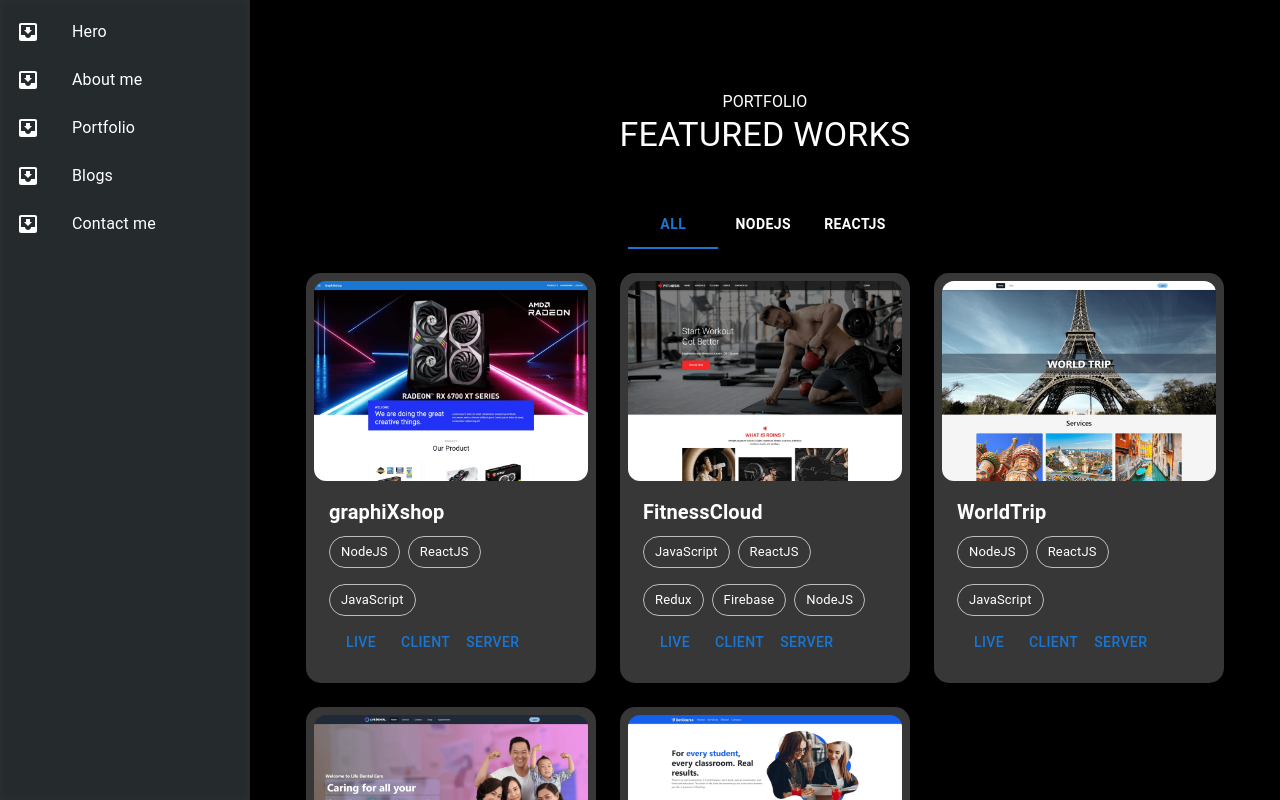
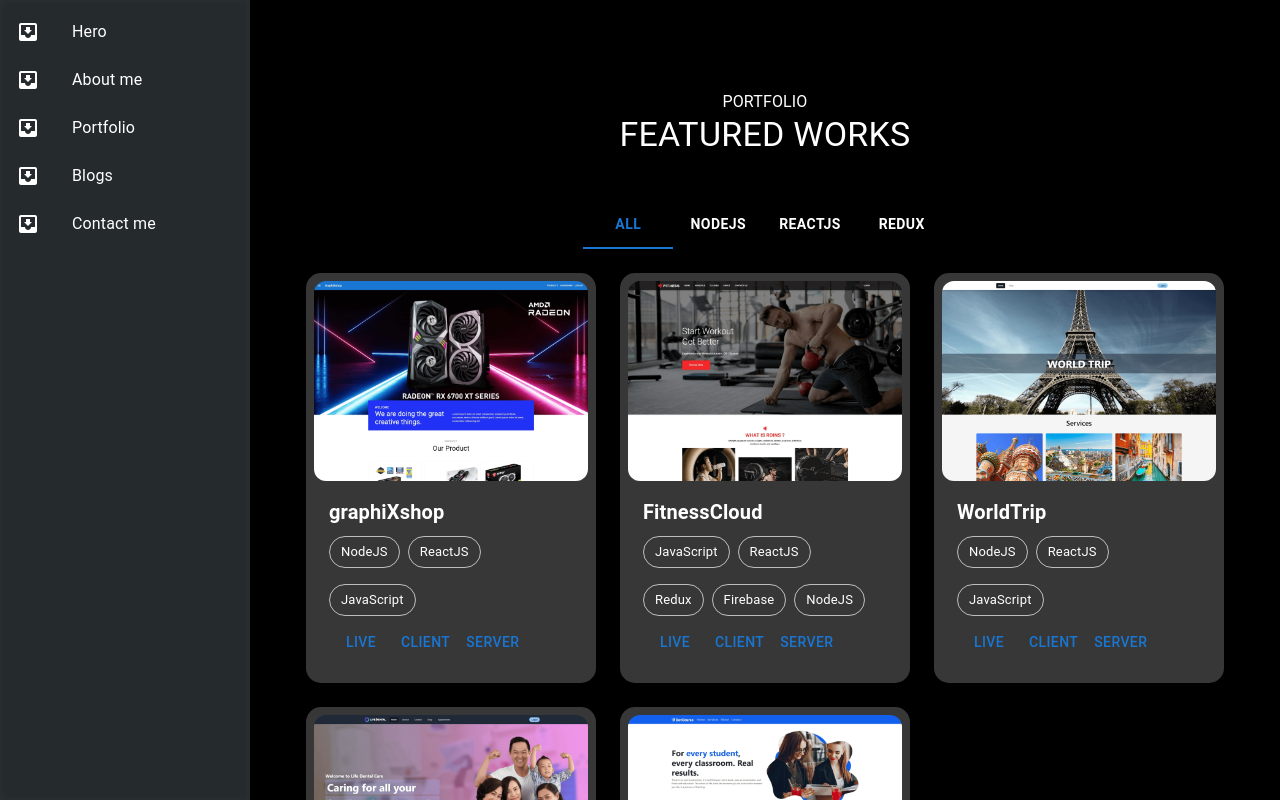
Before and after one commit to mdibuhossain/Portfolio_main, a React (Create React App) app: page /portfolio in a window 1280 px wide. Shown: the top 800 px of the page. Built offline with nearby package versions, Linux system fonts and the light colour scheme.

Commit message:
redux category added

```diff
--- a/src/Pages/Portfolio.js
+++ b/src/Pages/Portfolio.js
@@ -30,7 +30,7 @@ const Portfolio = () => {
     console.log(finalProducts);
     return (
         <Box id="portfolio" className="container" sx={{ pt: { lg: 5, xs: 7 }, px: { lg: 7, xs: 4 } }}>
-            <PageTitle title="Portfolio"/>
+            <PageTitle title="Portfolio" />
             <Title
                 title="FEATURED WORKS"
                 subtitle="PORTFOLIO"
@@ -40,6 +40,7 @@ const Portfolio = () => {
                     <Tab name="JavaScript" label="All" sx={{ color: 'white', fontWeight: '600' }} />
                     <Tab name="NodeJS" label="NodeJS" sx={{ color: 'white', fontWeight: '600' }} />
                     <Tab name="ReactJS" label="ReactJS" sx={{ color: 'white', fontWeight: '600' }} />
+                    <Tab name="Redux" label="Redux" sx={{ color: 'white', fontWeight: '600' }} />
                 </Tabs>
             </Box>
             <Box>
```
